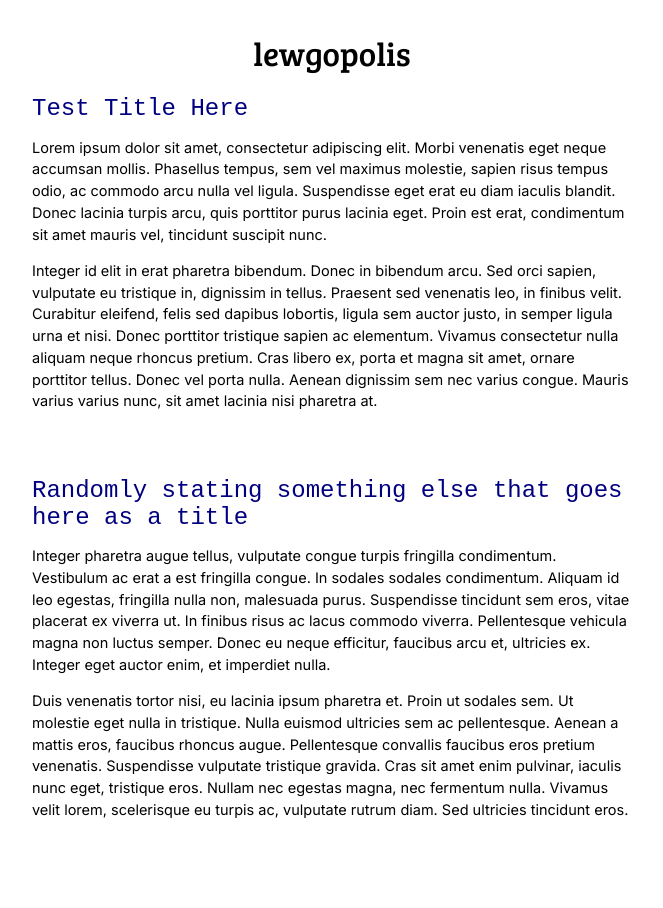
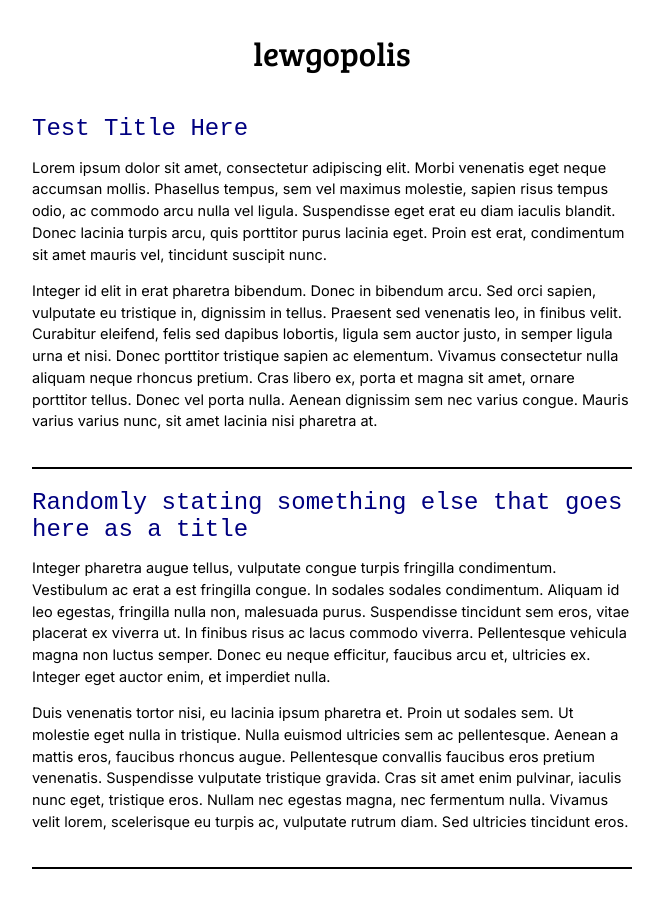
Before and after one commit to lewgopolis/lewgopolis.github.io, a plain HTML site: page index.html in a window 1280 px wide. Shown: the whole page, without its empty margins (6-669 px from the left). Drawn offline with Linux system fonts and the light colour scheme; a web font is replaced by a local one.

Commit message:
Update main.css

```diff
--- a/css/main.css
+++ b/css/main.css
@@ -22,13 +22,15 @@ padding-bottom: 20px;
 font-family: 'Syne Mono', monospace;
 font-size: 24px;
 color:#000080;
+margin-top:20px;
 }
 
 .post {
 font-size: 14.5px;
 line-height:1.5;
-padding-bottom: 50px;
+padding-bottom: 20px;
 font-family: 'Inter', sans-serif;
+border-bottom: 2px solid #000;
 }
 
 a:link, a:visited {
```
